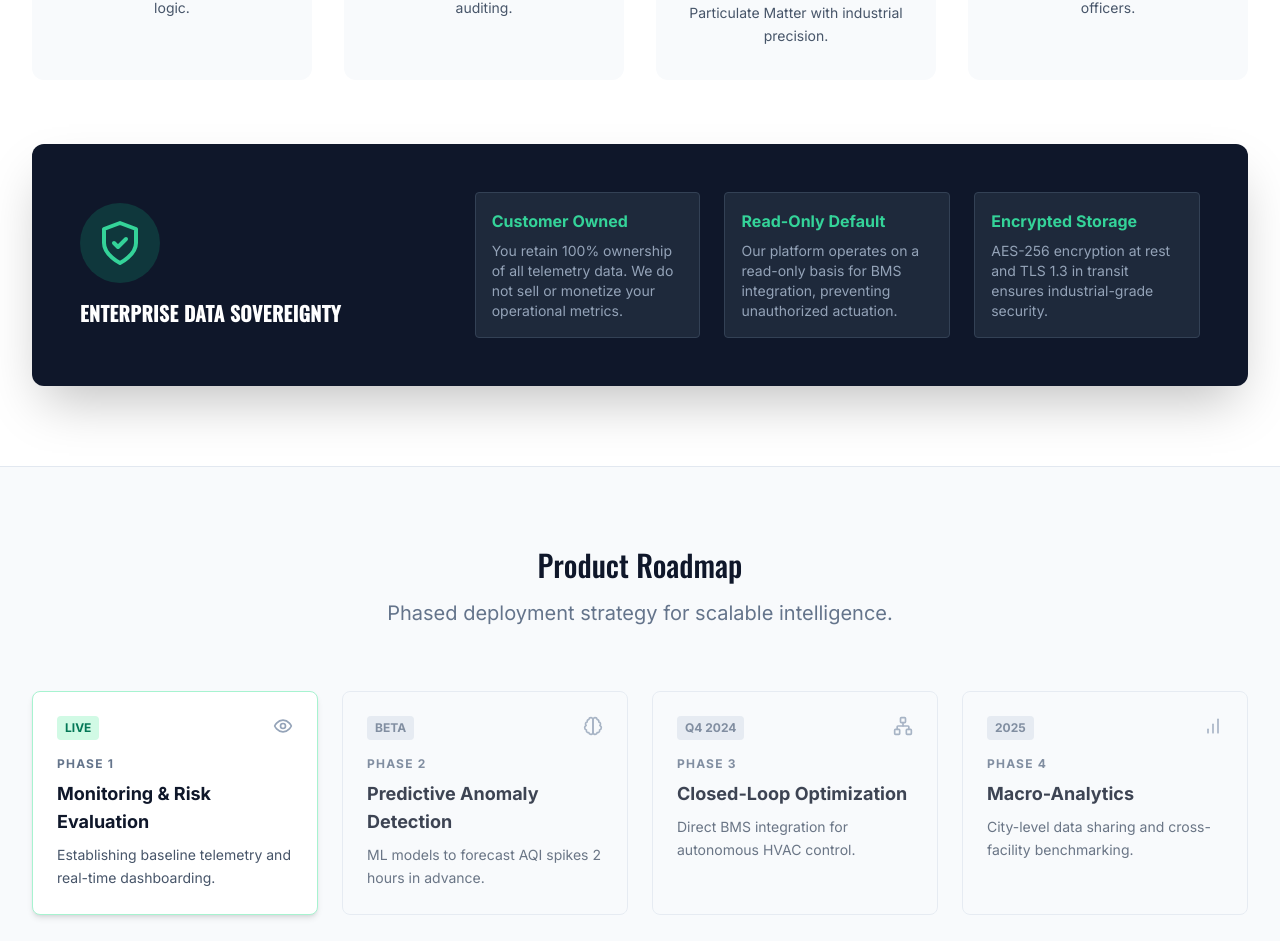
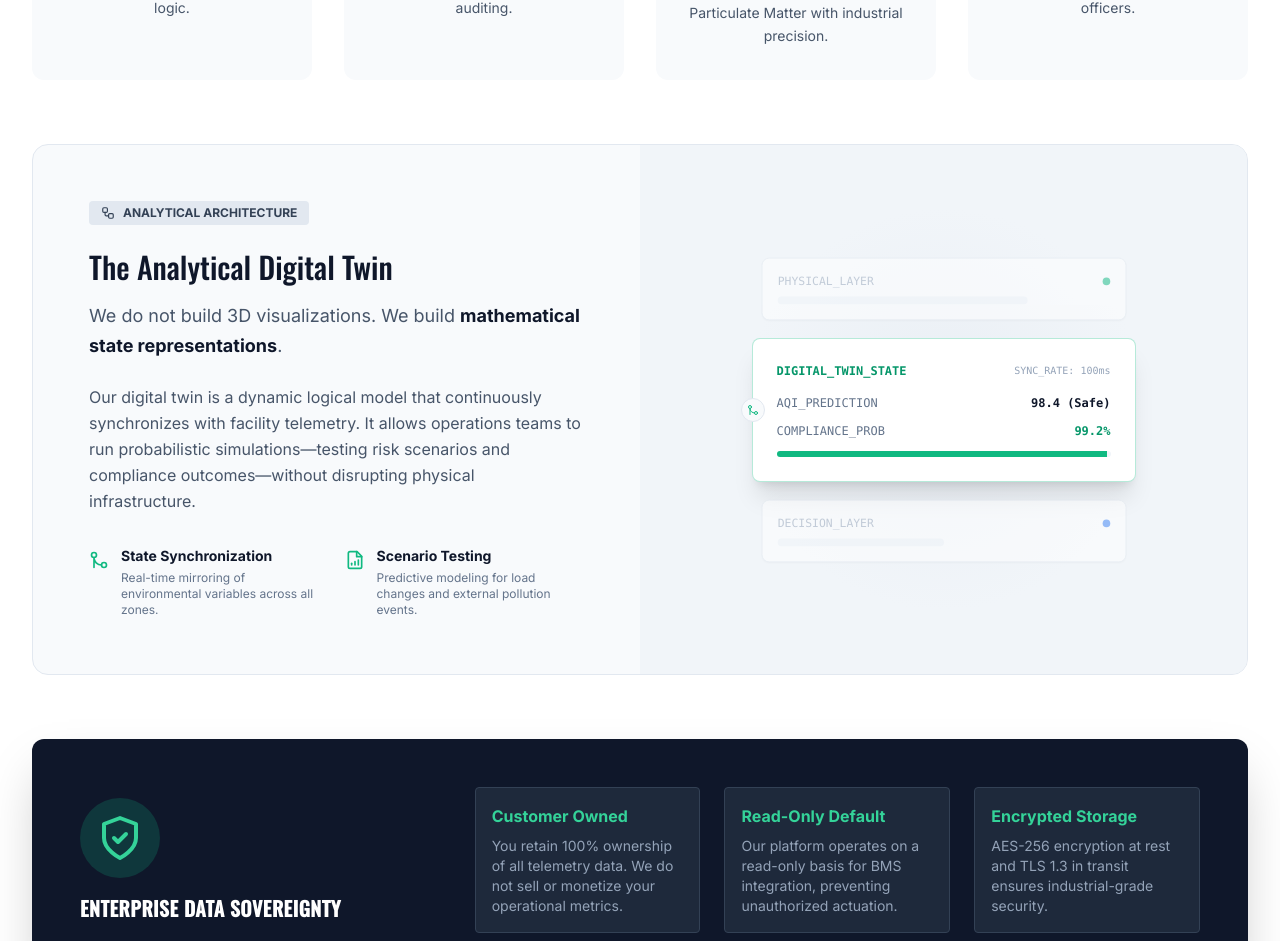
Before and after one commit to ai-mahmoud/AtmoSmart, a React (Vite) app: page / in a window 1280 px wide. Shown: the part 5030-5971 px from the top of the page. Built offline with nearby package versions, Linux system fonts and the light colour scheme; no server answers.

Commit message:
feat: Add analytical digital twin to tech stack
Introduces a new section detailing the "Analytical Digital Twin" concept, emphasizing mathematical state representations over 3D visualizations. Includes relevant icons and descriptive text to enhance the platform's technical overview.

```diff
--- a/components/TechStack.tsx
+++ b/components/TechStack.tsx
@@ -1,6 +1,6 @@
 import React from 'react';
 import { TechItem } from '../types';
-import { Cpu, Cloud, Wind, Lock, ShieldCheck } from 'lucide-react';
+import { Cpu, Cloud, Wind, Lock, ShieldCheck, Workflow, GitMerge, FileBarChart } from 'lucide-react';
 
 const techItems: TechItem[] = [
   {
@@ -46,6 +46,88 @@ const TechStack: React.FC = () => {
           ))}
         </div>
 
+        {/* Analytical Digital Twin Section */}
+        <div className="mb-16 bg-slate-50 dark:bg-slate-900 rounded-2xl border border-slate-200 dark:border-slate-800 overflow-hidden">
+            <div className="grid grid-cols-1 lg:grid-cols-2">
+                <div className="p-10 lg:p-14 flex flex-col justify-center">
+                    <div className="inline-flex items-center gap-2 px-3 py-1 rounded bg-slate-200 dark:bg-slate-800 text-slate-700 dark:text-slate-300 text-xs font-bold uppercase mb-6 w-fit">
+                        <Workflow size={14} /> Analytical Architecture
+                    </div>
+                    <h3 className="text-2xl md:text-3xl font-display font-medium text-slate-900 dark:text-white mb-4">
+                        The Analytical Digital Twin
+                    </h3>
+                    <p className="text-slate-600 dark:text-slate-400 text-lg leading-relaxed mb-6">
+                        We do not build 3D visualizations. We build <span className="font-bold text-slate-900 dark:text-white">mathematical state representations</span>.
+                    </p>
+                    <p className="text-slate-600 dark:text-slate-400 leading-relaxed mb-8">
+                        Our digital twin is a dynamic logical model that continuously synchronizes with facility telemetry.
+                        It allows operations teams to run probabilistic simulations—testing risk scenarios and compliance outcomes—without disrupting physical infrastructure.
+                    </p>
+
+                    <div className="grid grid-cols-1 sm:grid-cols-2 gap-4">
+                        <div className="flex items-start gap-3">
+                            <GitMerge className="text-emerald-500 shrink-0 mt-1" size={20} />
+                            <div>
+                                <h4 className="font-bold text-slate-900 dark:text-white text-sm">State Synchronization</h4>
+                                <p className="text-xs text-slate-500 dark:text-slate-400 mt-1">Real-time mirroring of environmental variables across all zones.</p>
+                            </div>
+                        </div>
+                        <div className="flex items-start gap-3">
+                            <FileBarChart className="text-emerald-500 shrink-0 mt-1" size={20} />
+                            <div>
+                                <h4 className="font-bold text-slate-900 dark:text-white text-sm">Scenario Testing</h4>
+                                <p className="text-xs text-slate-500 dark:text-slate-400 mt-1">Predictive modeling for load changes and external pollution events.</p>
+                            </div>
+                        </div>
+                    </div>
+                </div>
+                <div className="bg-slate-100 dark:bg-slate-800/50 p-10 flex items-center justify-center relative overflow-hidden">
+                    {/* Abstract Technical Visualization */}
+                    <div className="absolute inset-0 bg-[radial-gradient(circle_at_center,_var(--tw-gradient-stops))] from-slate-200/50 via-transparent to-transparent dark:from-slate-700/20"></div>
+                    <div className="relative z-10 w-full max-w-sm">
+                        <div className="bg-white dark:bg-slate-900 rounded-lg shadow-sm border border-slate-200 dark:border-slate-700 p-4 mb-4 opacity-50 scale-95">
+                            <div className="flex justify-between items-center mb-2">
+                                <span className="text-xs font-mono text-slate-400">PHYSICAL_LAYER</span>
+                                <span className="w-2 h-2 rounded-full bg-emerald-500"></span>
+                            </div>
+                            <div className="h-2 bg-slate-100 dark:bg-slate-800 rounded w-3/4"></div>
+                        </div>
+
+                        <div className="bg-white dark:bg-slate-900 rounded-lg shadow-xl border border-emerald-500/30 p-6 relative">
+                            <div className="absolute -left-3 top-1/2 -translate-y-1/2 w-6 h-6 bg-slate-50 dark:bg-slate-800 border border-slate-200 dark:border-slate-700 rounded-full flex items-center justify-center z-20">
+                                <GitMerge size={12} className="text-emerald-500" />
+                            </div>
+                            <div className="flex justify-between items-center mb-4">
+                                <span className="text-xs font-bold font-mono text-emerald-600 dark:text-emerald-400">DIGITAL_TWIN_STATE</span>
+                                <span className="text-[10px] font-mono text-slate-400">SYNC_RATE: 100ms</span>
+                            </div>
+                            <div className="space-y-3 font-mono text-xs">
+                                <div className="flex justify-between">
+                                    <span className="text-slate-500">AQI_PREDICTION</span>
+                                    <span className="text-slate-900 dark:text-white font-bold">98.4 (Safe)</span>
+                                </div>
+                                <div className="flex justify-between">
+                                    <span className="text-slate-500">COMPLIANCE_PROB</span>
+                                    <span className="text-emerald-600 dark:text-emerald-400 font-bold">99.2%</span>
+                                </div>
+                                <div className="w-full bg-slate-100 dark:bg-slate-800 h-1.5 rounded-full overflow-hidden">
+                                    <div className="bg-emerald-500 h-full w-[99%]"></div>
+                                </div>
+                            </div>
+                        </div>
+
+                         <div className="bg-white dark:bg-slate-900 rounded-lg shadow-sm border border-slate-200 dark:border-slate-700 p-4 mt-4 opacity-50 scale-95">
+                            <div className="flex justify-between items-center mb-2">
+                                <span className="text-xs font-mono text-slate-400">DECISION_LAYER</span>
+                                <span className="w-2 h-2 rounded-full bg-blue-500"></span>
+                            </div>
+                            <div className="h-2 bg-slate-100 dark:bg-slate-800 rounded w-1/2"></div>
+                        </div>
+                    </div>
+                </div>
+            </div>
+        </div>
+
         {/* Data Sovereignty Section */}
         <div className="bg-slate-900 dark:bg-black rounded-xl p-8 md:p-12 text-white flex flex-col md:flex-row items-center gap-8 shadow-2xl">
             <div className="md:w-1/3 flex flex-col items-center md:items-start text-center md:text-left">
```
